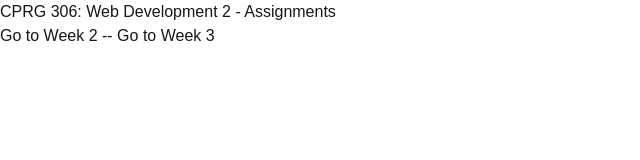
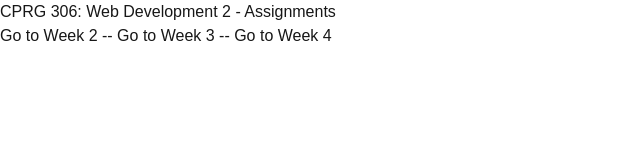
Before and after one commit to Ashawstrand/cprg306-assignments, a Next.js app: page / in a window 1280 px wide. Shown: the top 160 px of the page, without its empty margins (0-640 px from the left). Built offline with nearby package versions, Linux system fonts and the light colour scheme.

Commit message:
Created folder week-4, added files page.js and new-item.js

```diff
--- a/app/page.js
+++ b/app/page.js
@@ -9,6 +9,7 @@ export default function Home() {
       <p>
         <Link href="/week-2">Go to Week 2  </Link>
         <Link href="/week-3"> -- Go to Week 3</Link>
+        <Link href="/week-4"> -- Go to Week 4</Link>
       </p>
     </main>
   );
```
Also changed, not shown: app/week-4/new-item.js (added), app/week-4/page.js (added).
